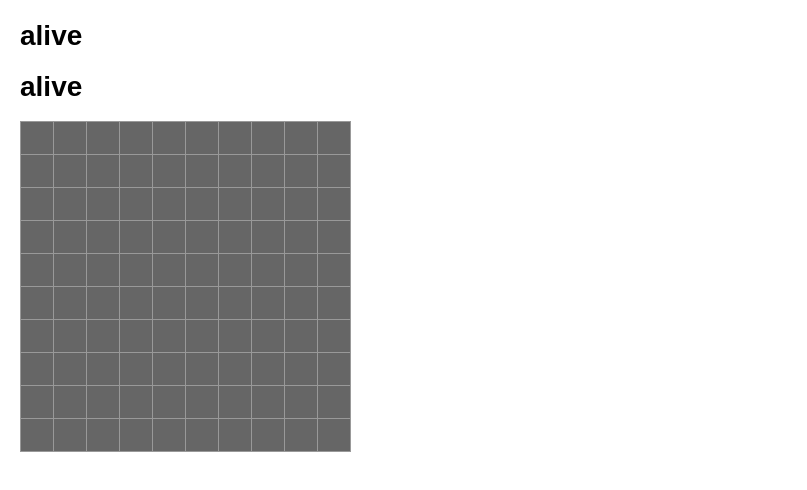
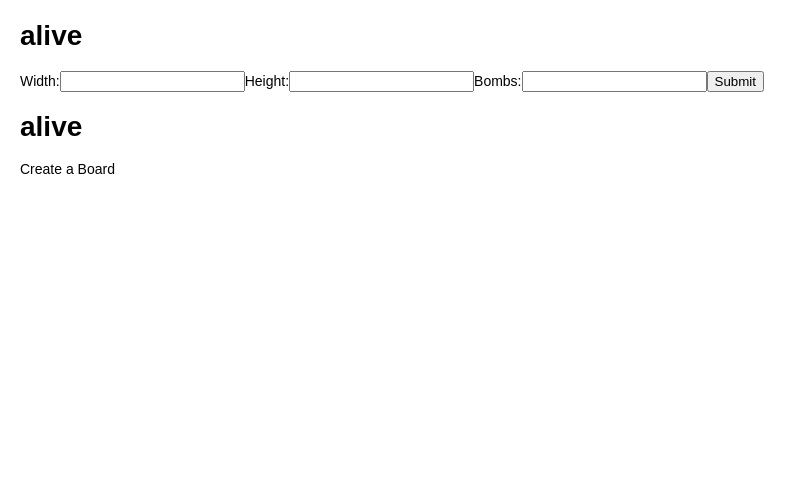
Before and after one commit to dylance/Minesweeper-React, a React (Create React App) app: page / in a window 1280 px wide. Shown: the top 490 px of the page, without its empty margins (0-807 px from the left). Built offline with nearby package versions, Linux system fonts and the light colour scheme.

Commit message:
Set board size using redux

```diff
--- a/src/actions/board.js
+++ b/src/actions/board.js
@@ -1,4 +1,5 @@
 import revealBlanks from "../utils/revealBlanks";
+import createGrid from "../utils/createGrid";
 
 export const CREATE_BOARD = "CREATE_BOARD";
 export const SET_FLAG = "SET_FLAG";
@@ -6,7 +7,9 @@ export const ON_CLICK = "ON_CLICK";
 
 
 
-export function makeMove(board) {
+export function createBoard(height, width, bombs) {
+  const board = createGrid(height,width , bombs)
+
   return {
     type: CREATE_BOARD,
     board
--- a/src/components/App.jsx
+++ b/src/components/App.jsx
@@ -3,11 +3,13 @@ import { connect } from "react-redux";
 
 import Board from "./Board";
 import PlayAgain from "./PlayAgain";
+//import SelectSizeForm from "./SelectSizeForm";
 import SelectSize from "./SelectSize";
 import Timer from "./Timer";
 import createGrid from "../utils/createGrid";
 import revealBlanks from "../utils/revealBlanks";
 import { checkWin } from "../actions/game";
+
 
 class App extends Component {
   state = {
@@ -134,13 +136,8 @@ class App extends Component {
     return (
       <div>
         <h1>{this.state.status}</h1>
-{        // <SelectSize
-        //   handleSubmit={this.handleSubmit}
-        //   onChange={this.onChange}
-        //   width={this.state.tempwidth}
-        //   height={this.state.tempheight}
-        //   bombs={this.state.tempbombs}
-        // />
+          <SelectSize />
+        {
         // <Timer
         //   minutes={this.state.minutes}
         //   zeroPlace={this.state.zeroPlace}
--- a/src/components/SelectSize.js
+++ b/src/components/SelectSize.js
@@ -1,21 +1,43 @@
 import React, { Component } from 'react';
+import { connect } from "react-redux";
+
+import { createBoard } from "../actions/board";
 
 class SelectSize extends Component {
+  state = {
+    width: null,
+    height: null,
+    bombs: null,
+  }
+
+
+  handleSubmit = event => {
+    const { width, height, bombs } = this.state;
+    event.preventDefault();
+    console.log("Submit has been handled")
+    this.props.dispatch(createBoard(height, width, bombs));
+  }
+
+  onChange = (e) => {
+    this.setState({[e.target.name]: e.target.value});
+    console.log("The state is: ", this.state)
+  }
+
   render () {
     return (
       <div>
-        <form onSubmit={this.props.handleSubmit}>
+        <form onSubmit={this.handleSubmit}>
           <label>
             Width:
-            <input type="text" placeholder="" name="width" value={this.props.tempWidth} onChange={this.props.onChange} />
+            <input type="text" placeholder="" name="width" value={this.state.width} onChange={this.onChange} />
           </label>
           <label>
             Height:
-            <input type="text" name="height" value={this.props.tempHeight} onChange={this.props.onChange} />
+            <input type="text" name="height" value={this.state.height} onChange={this.onChange} />
           </label>
           <label>
             Bombs:
-            <input type="text" name="bombs" value={this.props.tempBombs} onChange={this.props.onChange} />
+            <input type="text" name="bombs" value={this.state.bombs} onChange={this.onChange} />
           </label>
           <input type="submit" value="Submit"></input>
         </form>
@@ -24,4 +46,11 @@ class SelectSize extends Component {
   }
 }
 
-export default SelectSize;
+function mapStateToProps({ board, game }) {
+  return {
+    board,
+    game
+  }
+}
+
+export default connect(mapStateToProps)(SelectSize);
--- a/src/reducers/board.js
+++ b/src/reducers/board.js
@@ -2,7 +2,7 @@ import { CREATE_BOARD, SET_FLAG, ON_CLICK } from "../actions/board";
 
 import createGrid from "../utils/createGrid";
 
-export default function board(state = createGrid(10,10,1), action) {
+export default function board(state = [], action) {
   switch (action.type) {
     case CREATE_BOARD:
       return action.board
```
